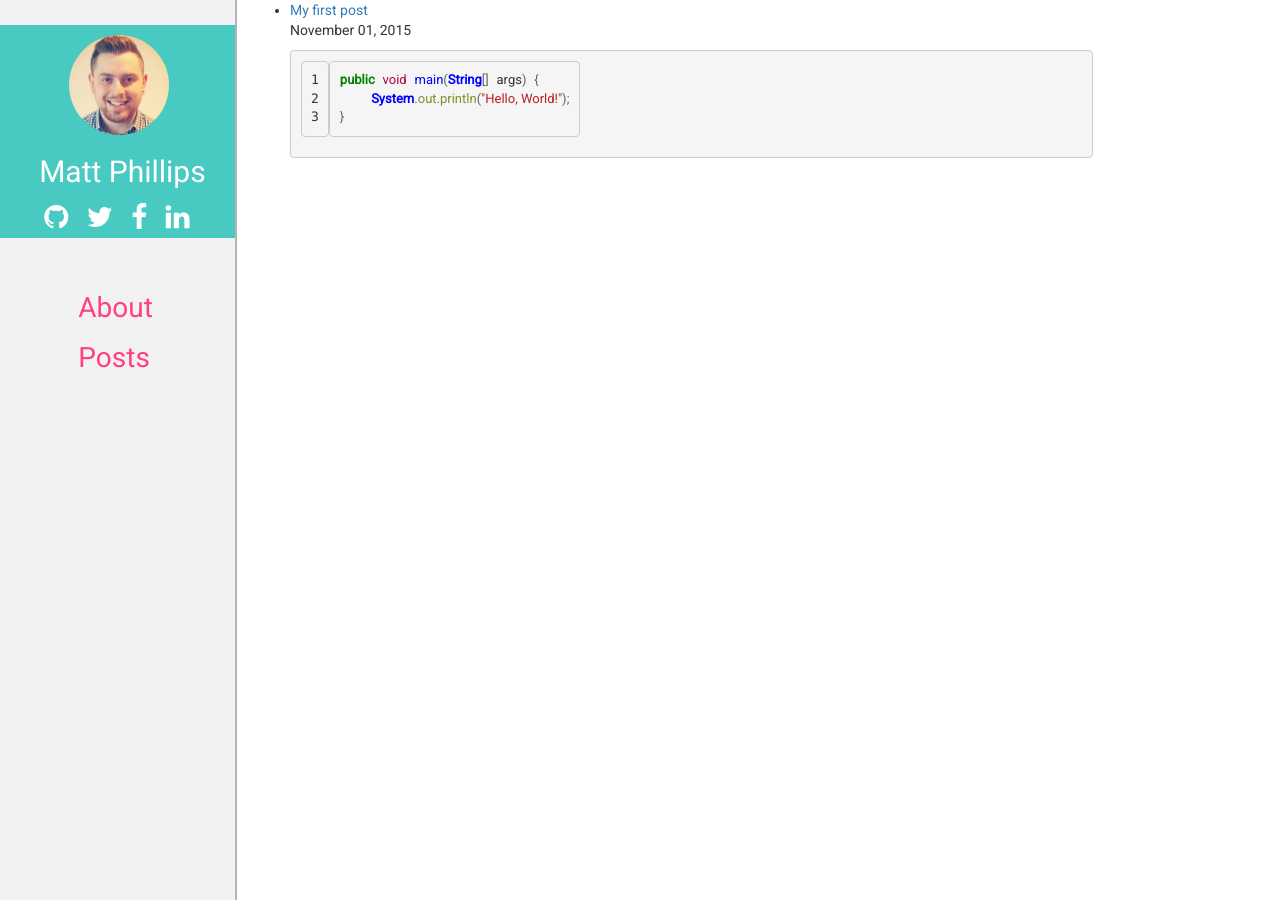
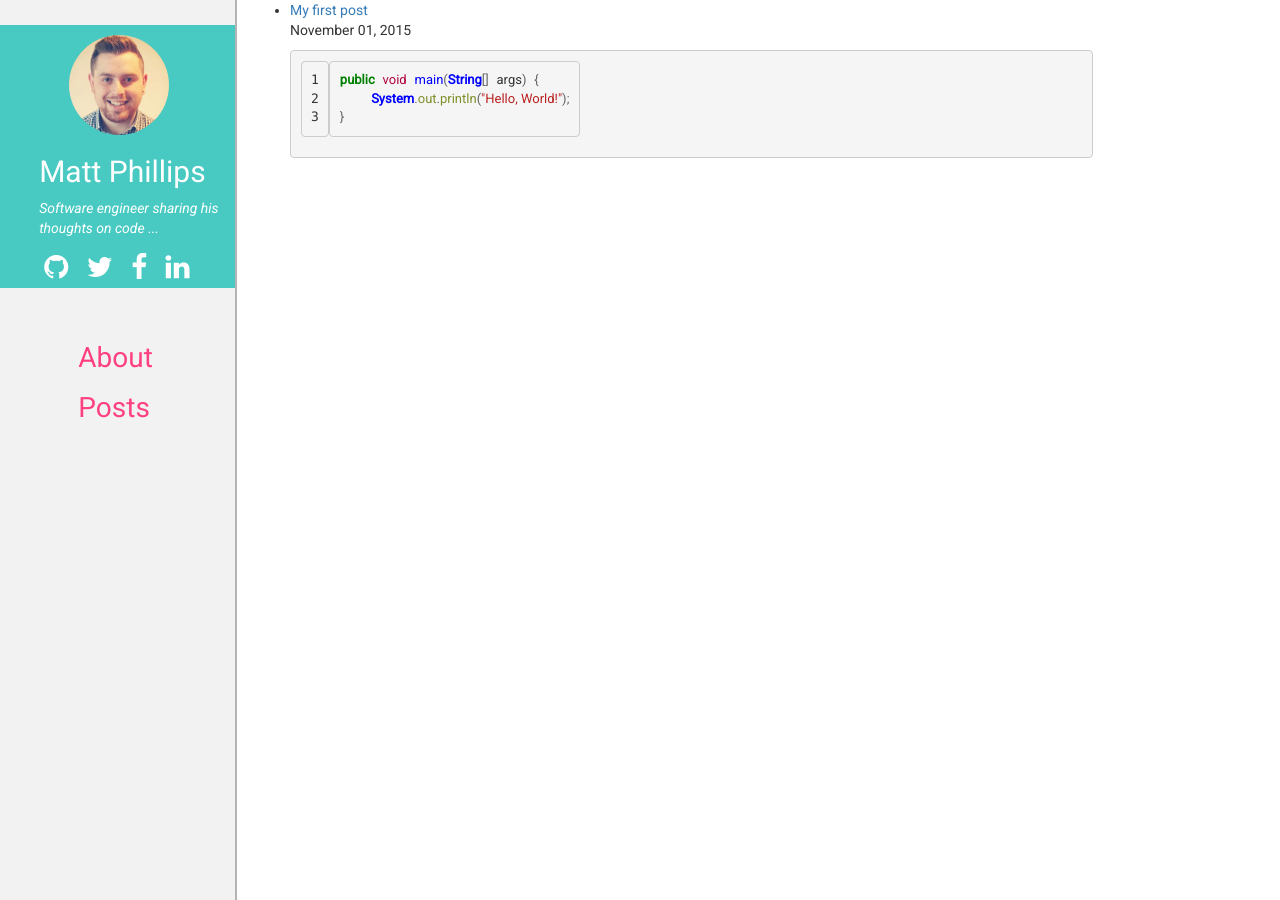
Before and after one commit to mattphillips/mattphillips.github.io, a Jekyll site: the page built from index.html, in a window 1280 px wide. Built offline with Jekyll 4.4.1, drawn with Linux system fonts in a browser that asks for light colours; nearby versions of some CDN libraries.

Commit message:
Added a bio to the author profile

```diff
--- a/_config.yaml
+++ b/_config.yaml
@@ -1,6 +1,7 @@
 author:
   name: Matt Phillips
   picture: assets/img/profile.jpg
+  bio: Software engineer sharing his thoughts on code ...
 
 # site description
 description: Thoughts on Software
--- a/_includes/author-profile.html
+++ b/_includes/author-profile.html
@@ -1,5 +1,6 @@
 <img class="author-image img-circle" src="/{{site.author.picture}}" alt="profile picture">
 <h2 class="author-name">{{site.author.name}}</h2>
+<p class="author-bio">{{site.author.bio}}</p>
 <ul class="author-contact list-inline">
     <li><a href="http://www.github.com/{{site.github_username}}" target="_blank"><i class="fa fa-github"></i></a></li>
     <li><a href="http://www.twitter.com/{{site.twitter_username}}" target="_blank"><i class="fa fa-twitter"></i></a></li>
--- a/_includes/head.html
+++ b/_includes/head.html
@@ -7,10 +7,11 @@
 
     <link rel="stylesheet" href="https://maxcdn.bootstrapcdn.com/bootstrap/3.3.5/css/bootstrap.min.css">
     <link rel="stylesheet" href="https://maxcdn.bootstrapcdn.com/font-awesome/4.4.0/css/font-awesome.min.css">
-    <link href='https://fonts.googleapis.com/css?family=Oswald:700|Roboto' rel='stylesheet' type='text/css'>
+    <link href='https://fonts.googleapis.com/css?family=Oswald:700|Roboto:400,400italic' rel='stylesheet' type='text/css'>
 
     <link href='/css/mattphillips/header.css' rel='stylesheet' type='text/css'>
     <link href='/css/mattphillips/post.css' rel='stylesheet' type='text/css'>
+    <link href='/css/mattphillips/author.css' rel='stylesheet' type='text/css'>
     <link href='/css/pygments/default.css' rel='stylesheet' type='text/css'>
 
     <script src="https://ajax.googleapis.com/ajax/libs/jquery/2.1.4/jquery.min.js"></script>
--- /dev/null
+++ b/css/mattphillips/author.css
@@ -0,0 +1,4 @@
+.author-bio {
+    font-style:italic;
+    width:200px;
+}
```
